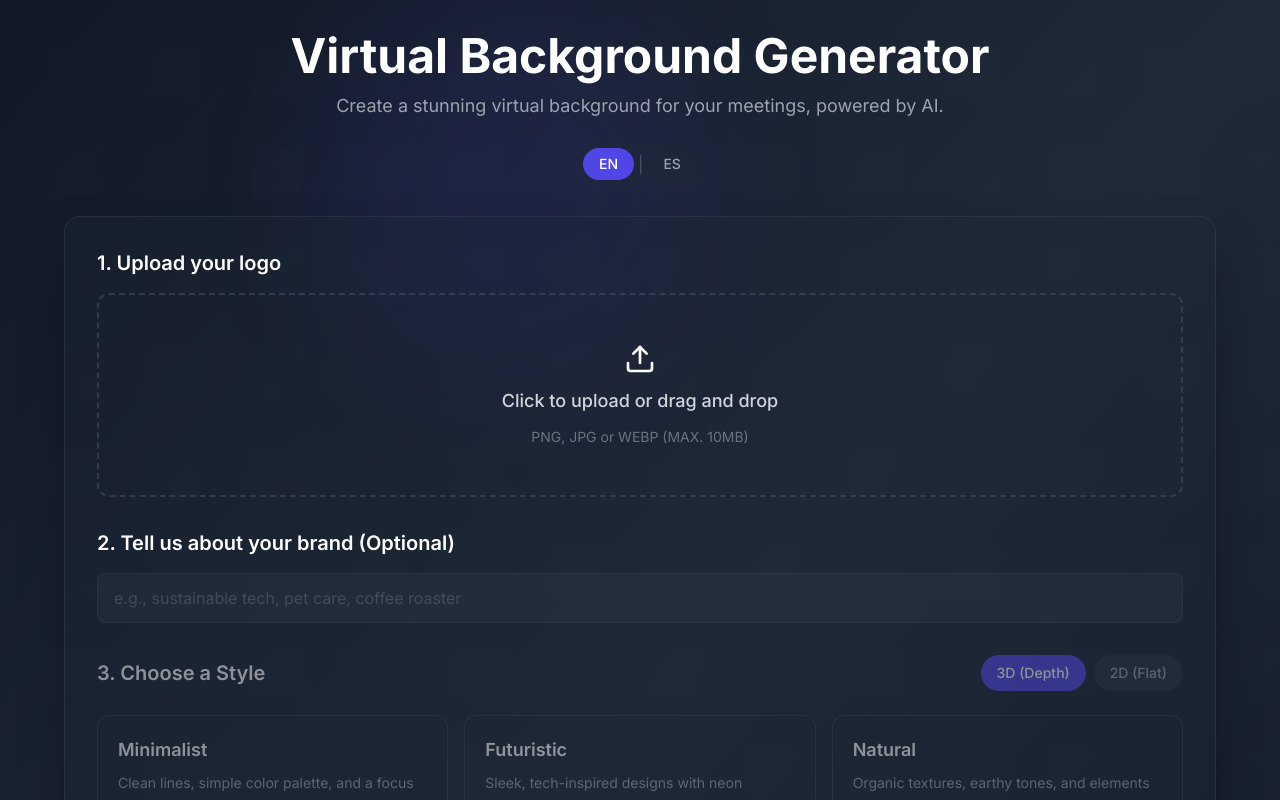
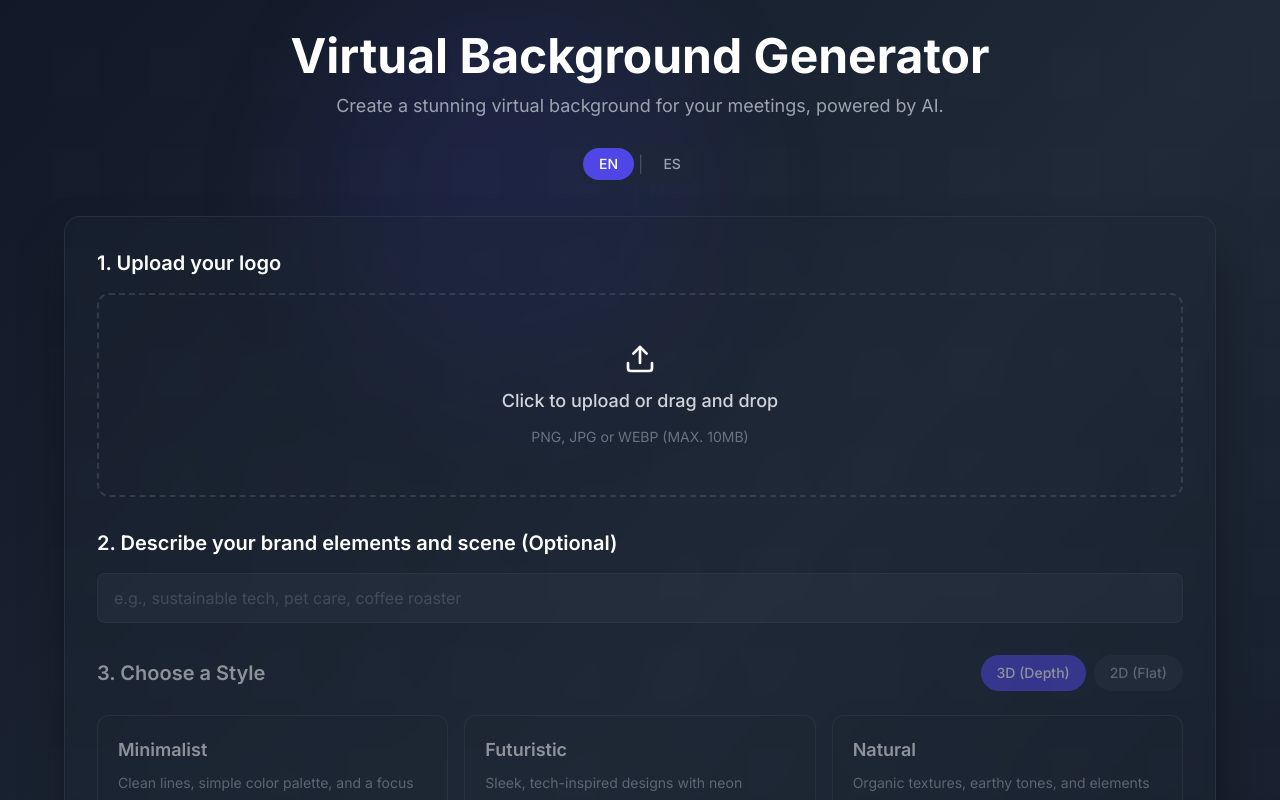
Before and after one commit to fenix-black/virtual-background, a Next.js app: page / in a window 1280 px wide. Shown: the top 800 px of the page. Built offline with nearby package versions, Linux system fonts and the light colour scheme.

Commit message:
Update localization strings in English and Spanish for brand description and keywords hints to enhance clarity and user guidance.

```diff
--- a/app/locales/en.js
+++ b/app/locales/en.js
@@ -5,7 +5,7 @@ export default {
 
   // Steps
   'upload_logo_step': '1. Upload your logo',
-  'keyword_input_step': '2. Tell us about your brand (Optional)',
+  'keyword_input_step': '2. Describe your brand elements and scene (Optional)',
   'style_selector_step': '3. Choose a Style',
 
   // Logo uploader
@@ -14,7 +14,7 @@ export default {
 
   // Keywords
   'keywords_placeholder': 'e.g., sustainable tech, pet care, coffee roaster',
-  'keywords_hint': '',
+  'keywords_hint': 'List items you want in your scene or describe your brand settings',
 
   // Style selector
   'style_minimalist': 'Minimalist',
--- a/app/locales/es.js
+++ b/app/locales/es.js
@@ -5,7 +5,7 @@ export default {
 
   // Steps
   'upload_logo_step': '1. Sube tu logo',
-  'keyword_input_step': '2. Cuéntanos sobre tu marca (Opcional)',
+  'keyword_input_step': '2. Describe los elementos y escena de tu marca (Opcional)',
   'style_selector_step': '3. Elige un Estilo',
 
   // Logo uploader
@@ -14,7 +14,7 @@ export default {
 
   // Keywords
   'keywords_placeholder': 'ej., tecnología sostenible, cuidado de mascotas, tostador de café',
-  'keywords_hint': '',
+  'keywords_hint': 'Lista los elementos que quieres en tu escena o describe la configuración de tu marca',
 
   // Style selector
   'style_minimalist': 'Minimalista',
```
